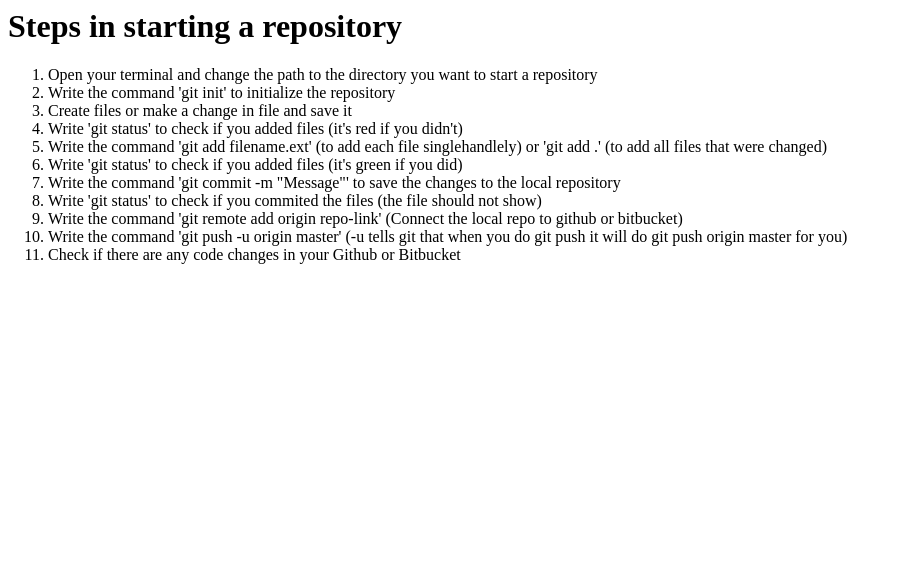
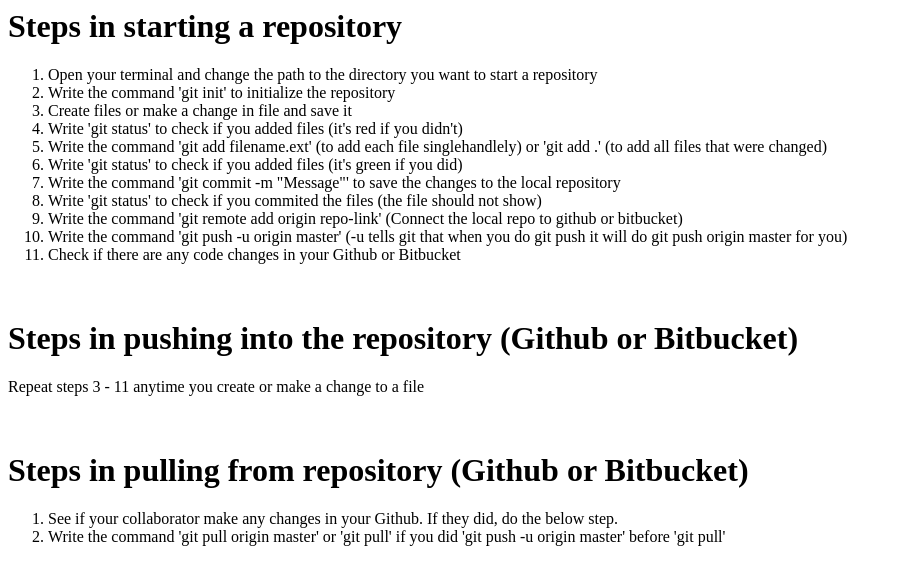
Before and after one commit to kyolf/showCousinHowToGit, a plain HTML site: page index.html in a window 1280 px wide. Shown: the whole page, without its empty margins (0-902 px from the left). Drawn offline with Linux system fonts and the light colour scheme.

Commit message:
wrote how you push and pull from github

```diff
--- a/index.html
+++ b/index.html
@@ -19,5 +19,16 @@
           (-u tells git that when you do git push it will do git push origin master for you)</li>
       <li>Check if there are any code changes in your Github or Bitbucket</li>
     </ol>
+    <br>
+    <h1>Steps in pushing into the repository (Github or Bitbucket)</h1>
+    <p>Repeat steps 3 - 11 anytime you create or make a change to a file</p>
+    <br>
+    <h1>Steps in pulling from repository (Github or Bitbucket)</h1>
+    <ol>
+      <li>See if your collaborator make any changes in your Github.
+          If they did, do the below step.</li>
+      <li>Write the command 'git pull origin master' or
+          'git pull' if you did 'git push -u origin master' before 'git pull' </li>
+    </ol>
   </body>
 </html>
```
